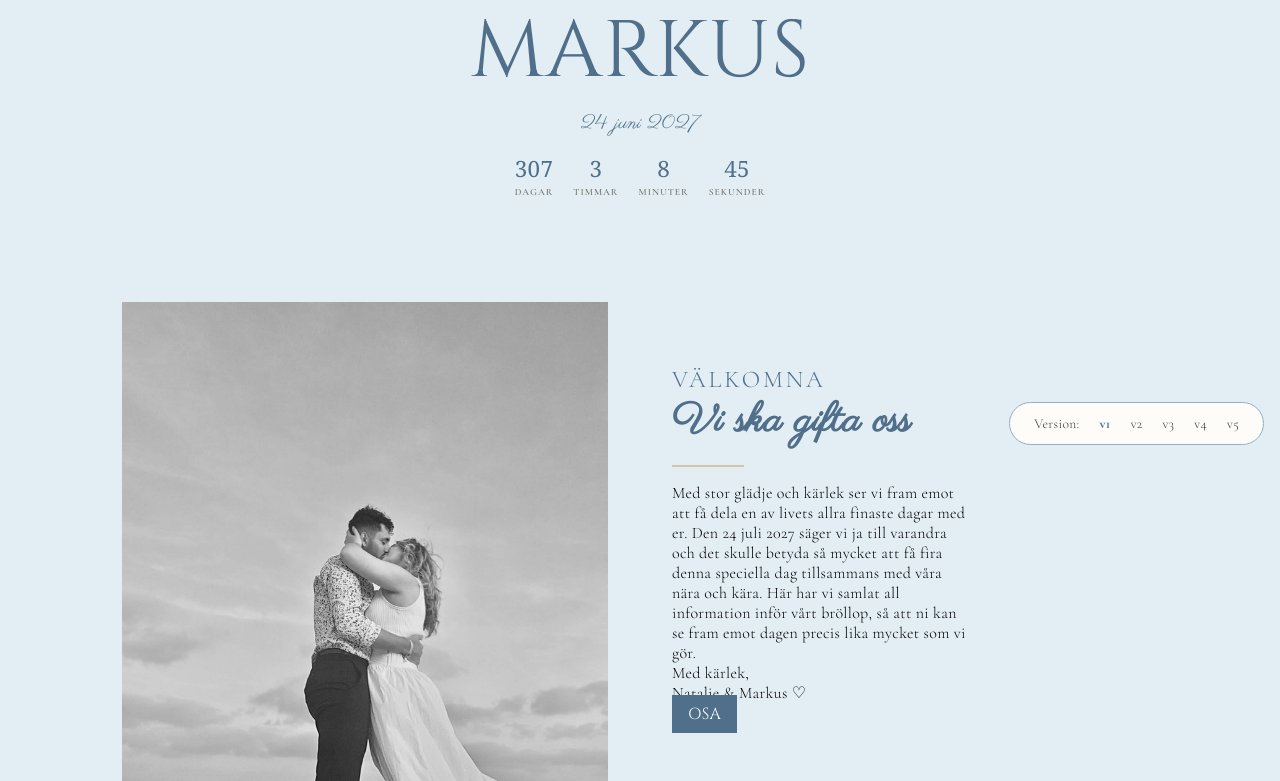
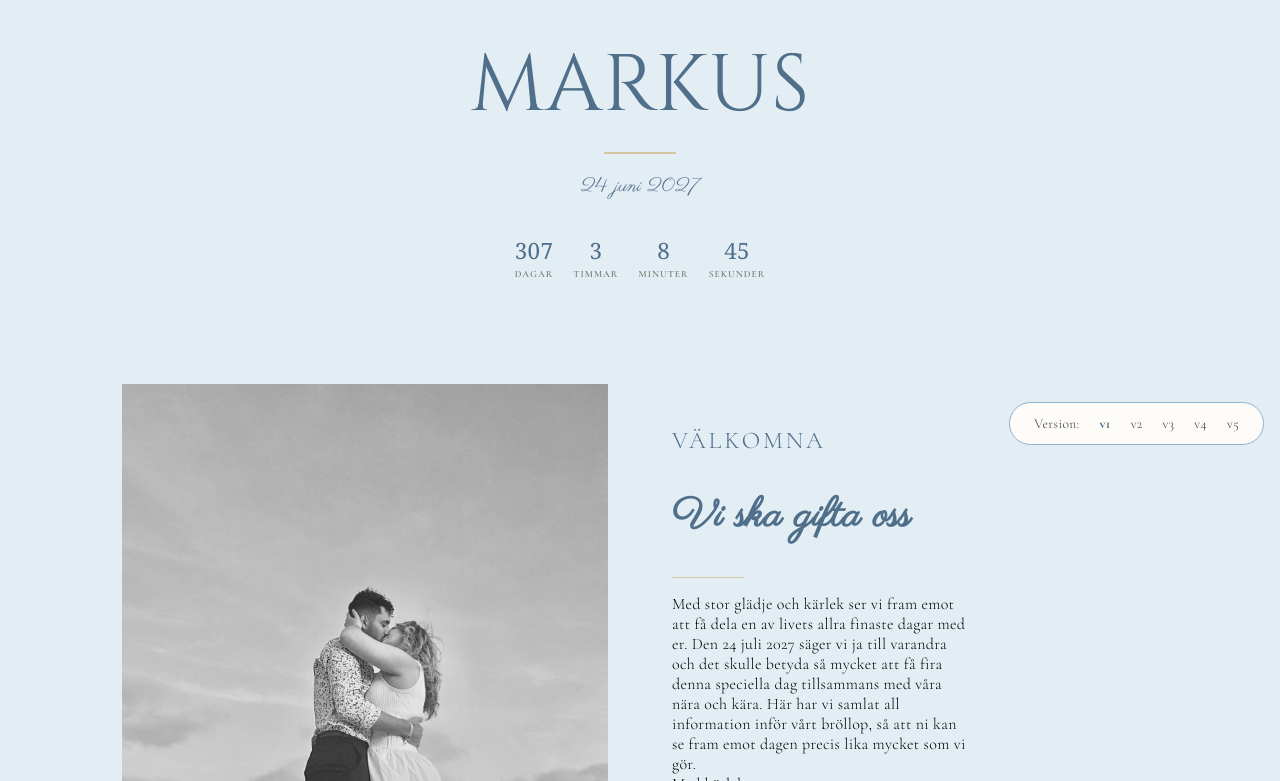
Before and after one commit to Augustlyden/nataliemarkus, a React (Vite) app in the folder frontend/: page /v1 in a window 1280 px wide. Shown: the part 339-1120 px from the top of the page. Built offline with nearby package versions, Linux system fonts and the light colour scheme.

Commit message:
style: adjust margins in Hero and HomePage styles; update index.css for body margin

```diff
--- a/frontend/src/css/Hero.module.css
+++ b/frontend/src/css/Hero.module.css
@@ -5,7 +5,7 @@
   align-items: center;
   max-width: 1100px;
   margin: 0 auto;
-  margin-bottom: 2rem;
+  margin-bottom: 1.5rem;
 }
 
 .welcomeImage {
@@ -44,6 +44,10 @@ h2 {
   font-size: 40px;
 }
 
+.text {
+  margin: 2rem 1rem;
+}
+
 @media (min-width: 768px) {
   .welcome {
     grid-template-columns: 1fr 1fr;
@@ -63,5 +67,8 @@ h2 {
     width: 300px;
   }
 
+  .text {
+    margin: 1rem 0;
+  }
 
 }
--- a/frontend/src/css/HomePage.module.css
+++ b/frontend/src/css/HomePage.module.css
@@ -39,7 +39,7 @@
   font-weight: 100;
 }
 
-.divider {
+.heroDivider, .divider {
   display: block;
   width: 72px;
   height: 1.5px;
--- a/frontend/src/index.css
+++ b/frontend/src/index.css
@@ -15,7 +15,6 @@
 }
 
 * {
-  margin: 0;
   box-sizing: border-box;
 }
 
@@ -30,6 +29,10 @@ body, p {
   font-weight: 300;
   letter-spacing: 0.3px;
   background-color: var(--blue-pale);
+}
+
+body {
+  margin: 0;
 }
 
 .version-switcher {
```
